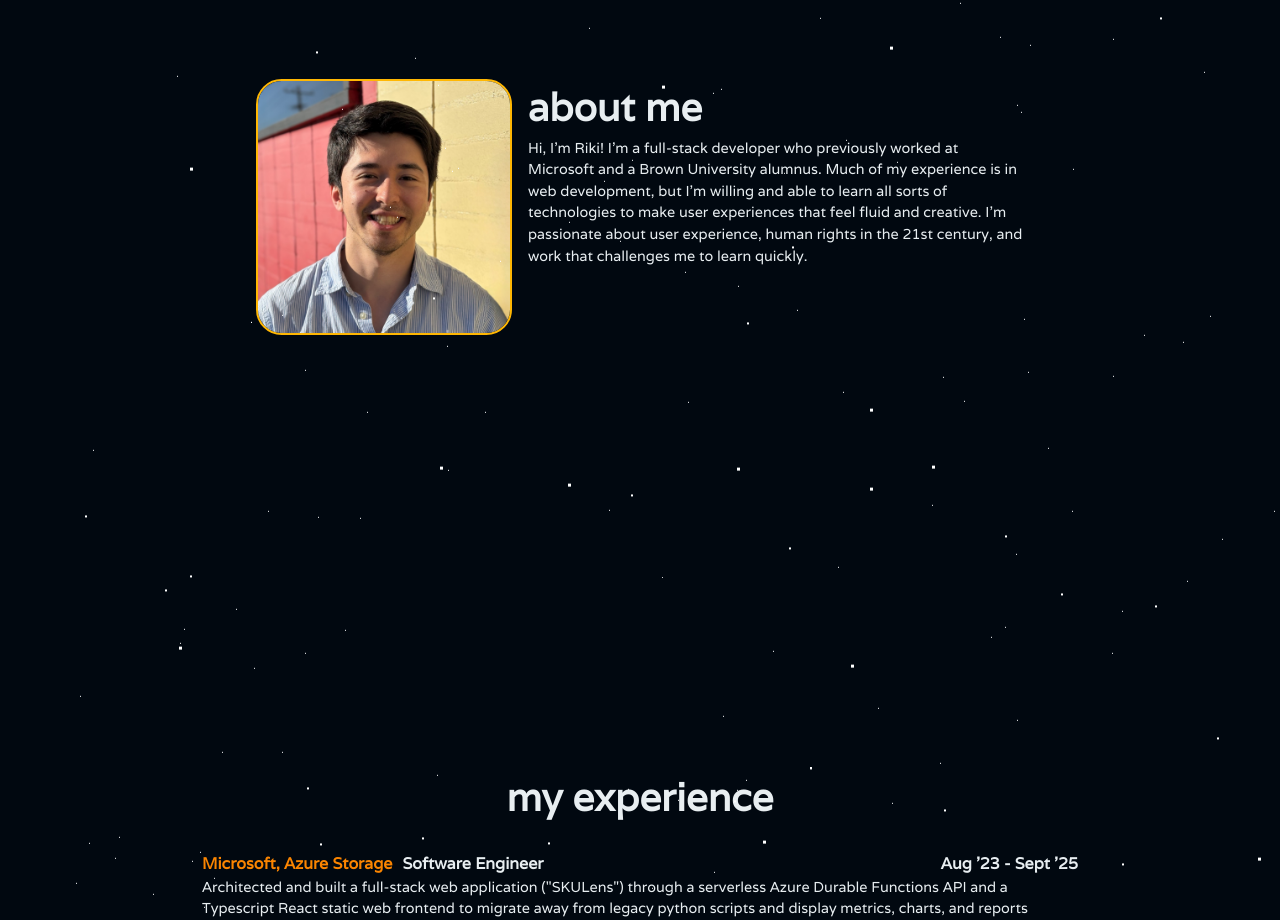
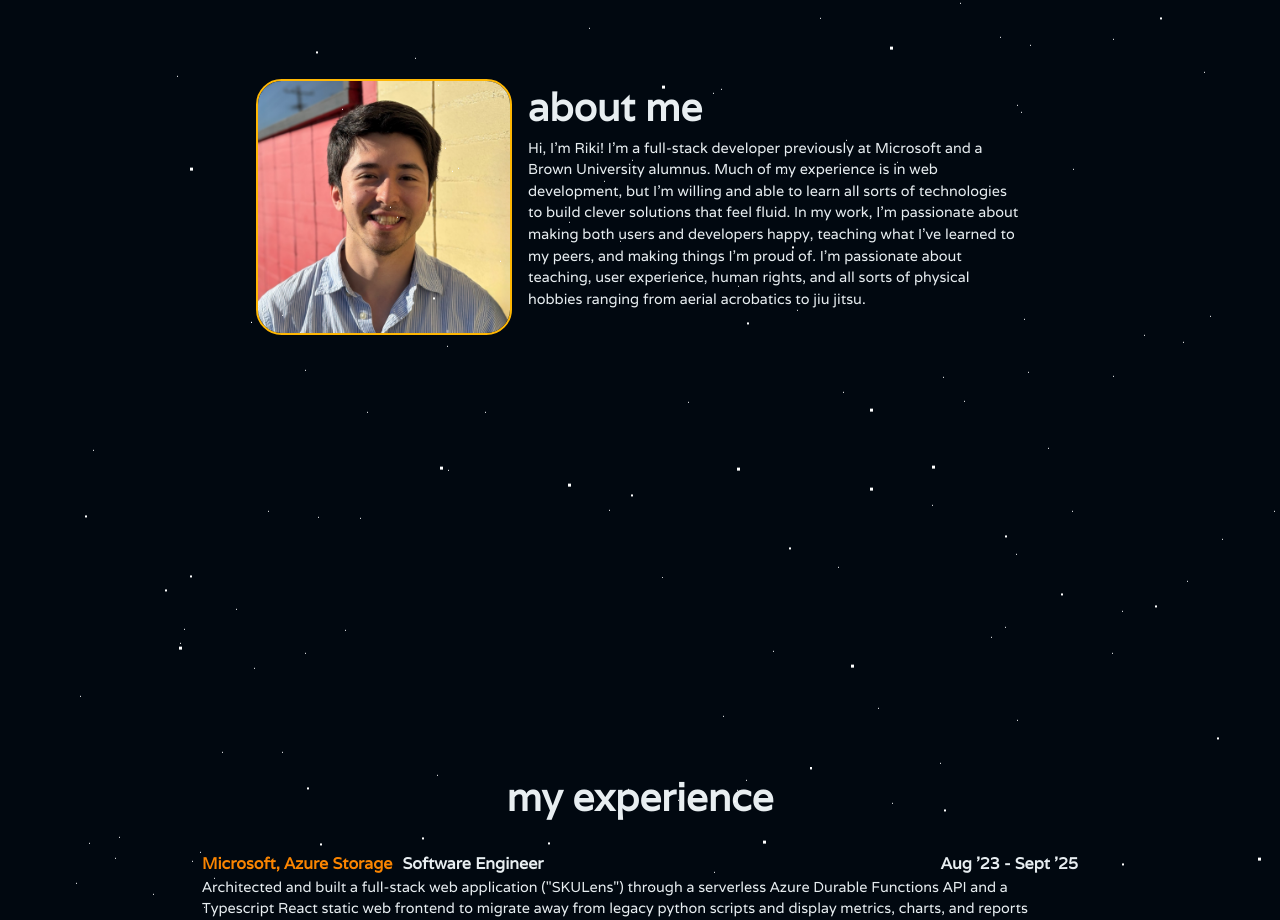
Before and after one commit to r-fameli/r-fameli.github.io, a React (Vite) app: page / in a window 1280 px wide. Shown: the part 1077-1997 px from the top of the page. Built offline with nearby package versions, Linux system fonts and the light colour scheme.

Commit message:
Update about text

```diff
--- a/src/pages/About/About.tsx
+++ b/src/pages/About/About.tsx
@@ -15,14 +15,15 @@ const About = ({ sentinelRef }: Props) => {
                     <span className="about-text">
                         <h1>about me</h1>
                         <p>
-                            Hi, I'm Riki! I'm a full-stack developer who
-                            previously worked at Microsoft and a Brown
+                            Hi, I'm Riki! I'm a full-stack developer
+                            previously at Microsoft and a Brown
                             University alumnus. Much of my experience is in web
                             development, but I'm willing and able to learn all
-                            sorts of technologies to make user experiences that
-                            feel fluid and creative. I'm passionate about user
-                            experience, human rights in the 21st century, and
-                            work that challenges me to learn quickly.
+                            sorts of technologies to build clever solutions that feel fluid.
+                            In my work, I'm passionate about making both users and developers happy,
+                            teaching what I've learned to my peers, and making things I'm proud of.
+                            I'm passionate about teaching, user experience, human rights,
+                            and all sorts of physical hobbies ranging from aerial acrobatics to jiu jitsu.
                         </p>
                     </span>
                 </div>
```
